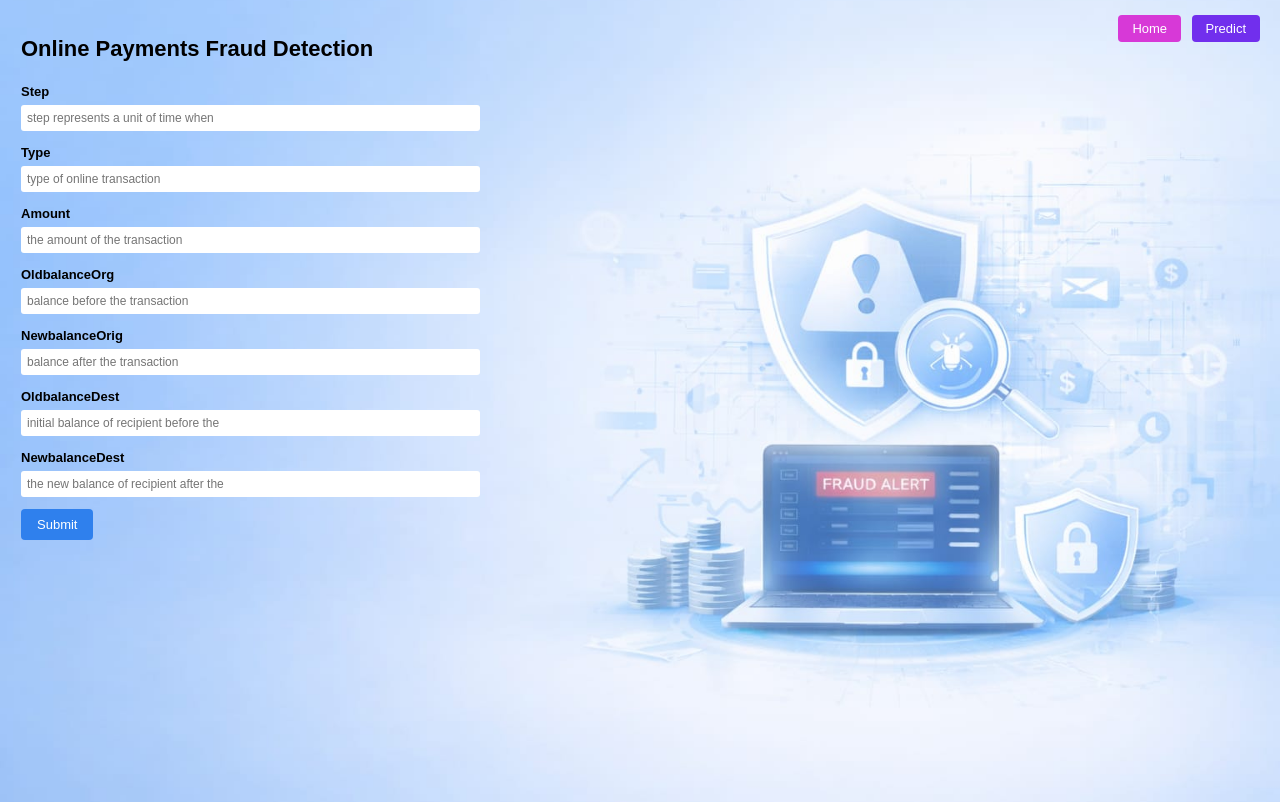
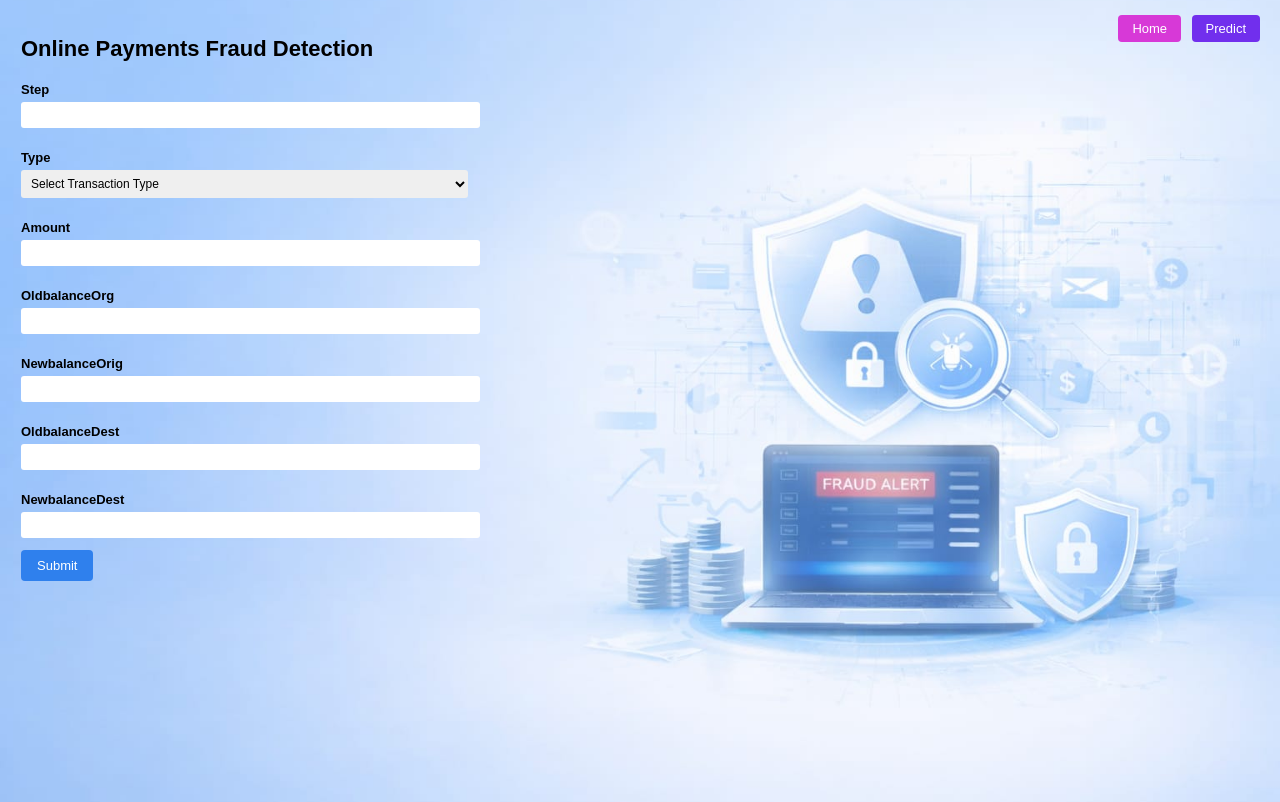
Before and after one commit to Likitha456/online_payments_fraud_detection, a Python web app: template flask/templates/predict.html in a window 1280 px wide. Run offline with Jinja, Linux system fonts and the light colour scheme; the template is opened without the code that fills it, so the values that code supplies are empty.

Commit message:
Stable Flask app and UI integrated, end-to-end flow working

```diff
--- a/flask/templates/predict.html
+++ b/flask/templates/predict.html
@@ -9,7 +9,7 @@
             font-family: Arial, Helvetica, sans-serif;
         }
 
-       /* MAIN BACKGROUND */
+        /* MAIN BACKGROUND */
         .main {
             min-height: 100vh;
             background-image: url("{{ url_for('static', filename='images/2bg.jpeg') }}");
@@ -19,7 +19,6 @@
             padding: 1px 1px;
             position: relative;
         }
-
 
         /* Top navigation */
         .navbar {
@@ -64,9 +63,11 @@
         label {
             font-size: 13px;
             font-weight: bold;
+            display: block;
+            margin-top: 10px;
         }
 
-        input {
+        input, select {
             width: 100%;
             padding: 6px;
             margin-top: 5px;
@@ -84,18 +85,6 @@
             color: white;
             font-size: 13px;
             cursor: pointer;
-        }
-
-        /* Background illustration */
-        .image {
-            position: absolute;
-            right: 40px;
-            bottom: 0;
-        }
-
-        .image img {
-            width: 520px;
-            opacity: 0.95;
         }
     </style>
 </head>
@@ -117,25 +106,31 @@
         <form action="/result" method="post">
 
             <label>Step</label>
-            <input type="number" name="step" placeholder="step represents a unit of time when" required>
+            <input type="number" name="step" required>
 
             <label>Type</label>
-            <input type="text" name="type" placeholder="type of online transaction" required>
+            <select name="type" required>
+                <option value="">Select Transaction Type</option>
+                <option value="CASH_OUT">CASH_OUT</option>
+                <option value="DEBIT">DEBIT</option>
+                <option value="PAYMENT">PAYMENT</option>
+                <option value="TRANSFER">TRANSFER</option>
+            </select>
 
             <label>Amount</label>
-            <input type="number" step="any" name="amount" placeholder="the amount of the transaction" required>
+            <input type="number" step="any" name="amount" required>
 
             <label>OldbalanceOrg</label>
-            <input type="number" step="any" name="oldbalanceOrg" placeholder="balance before the transaction" required>
+            <input type="number" step="any" name="oldbalanceOrg" required>
 
             <label>NewbalanceOrig</label>
-            <input type="number" step="any" name="newbalanceOrig" placeholder="balance after the transaction" required>
+            <input type="number" step="any" name="newbalanceOrig" required>
 
             <label>OldbalanceDest</label>
-            <input type="number" step="any" name="oldbalanceDest" placeholder="initial balance of recipient before the" required>
+            <input type="number" step="any" name="oldbalanceDest" required>
 
             <label>NewbalanceDest</label>
-            <input type="number" step="any" name="newbalanceDest" placeholder="the new balance of recipient after the" required>
+            <input type="number" step="any" name="newbalanceDest" required>
 
             <button type="submit" class="submit-btn">Submit</button>
 
```
Also changed, not shown: flask/app.py (+44 -8 lines), flask/templates/submit.html (+5 -4 lines).
